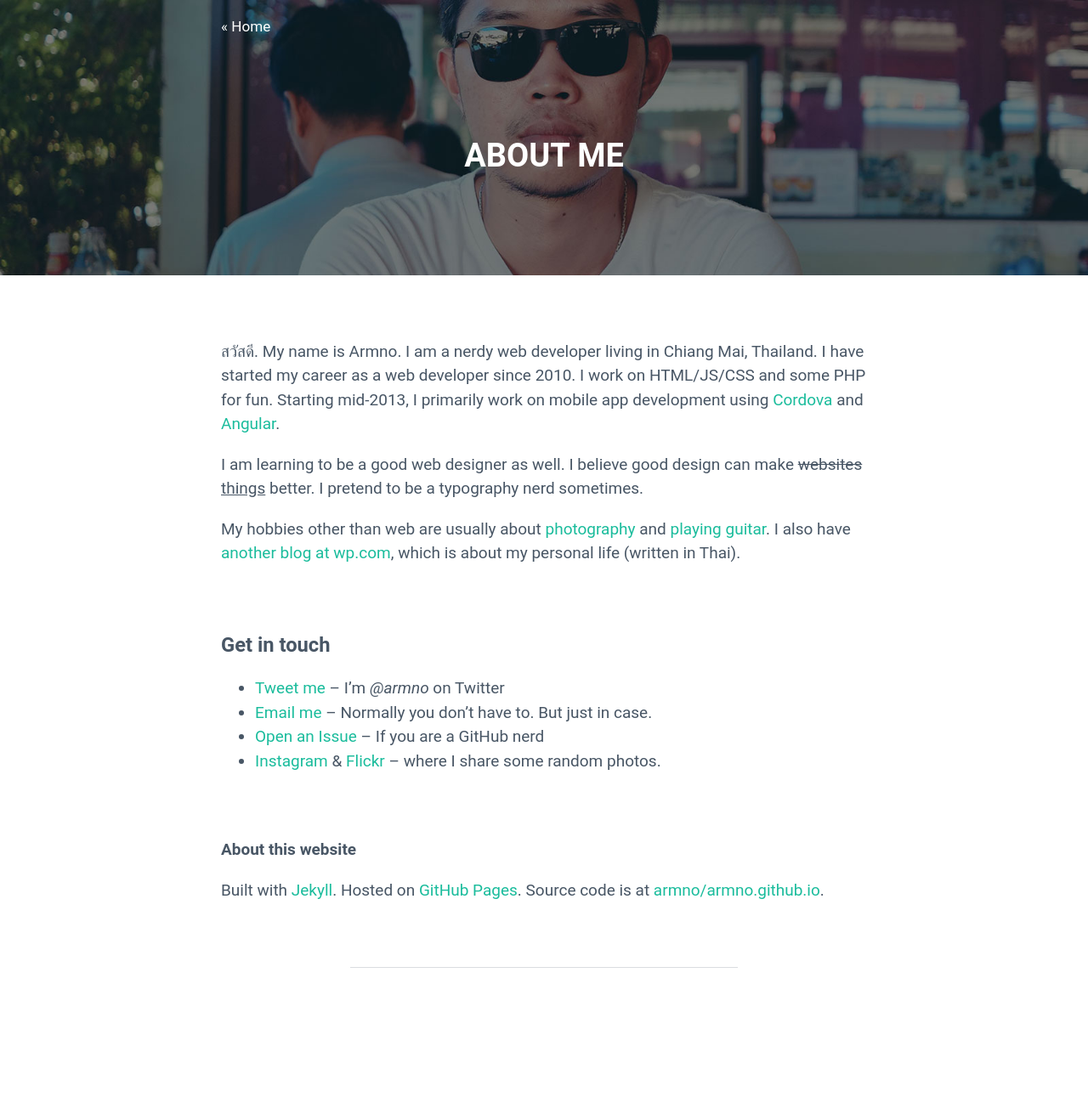
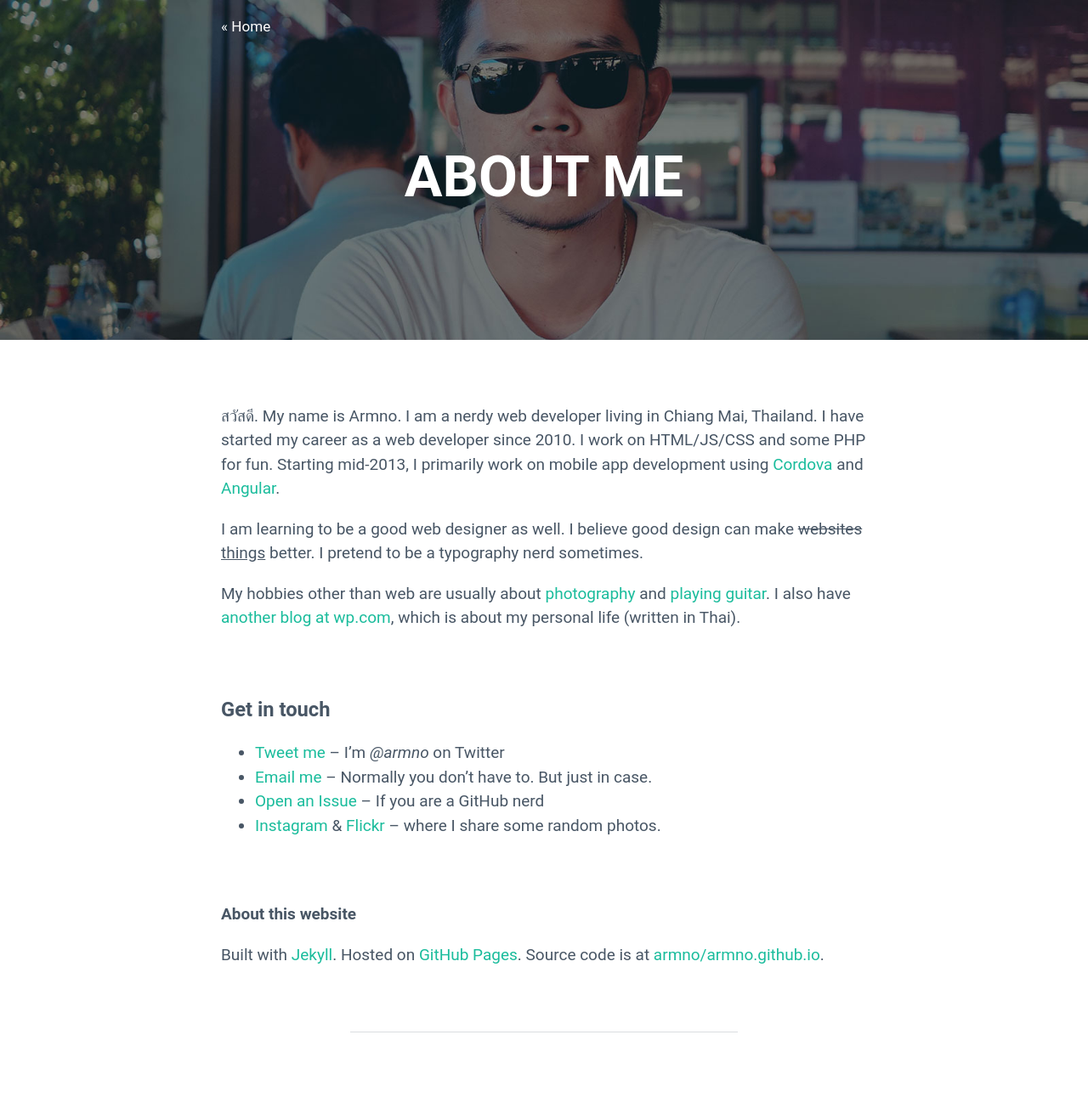
Before and after one commit to armno/armno.github.io, a Jekyll site: the page built from about/index.md, in a window 1280 px wide. Shown: the whole page at 85% size. Built offline with Jekyll 4.4.1, drawn with Linux system fonts in a browser that asks for light colours; before the commit the page ends 1215 px from its top, so only the background shows below that.

Commit message:
hack header size of about page

```diff
--- a/_layouts/default.html
+++ b/_layouts/default.html
@@ -1,5 +1,5 @@
 <!DOCTYPE html>
-<html class="no-js">
+<html class="no-js {% if page.expand-header %} page-jumbo {% endif %}">
   <!--
 
   $$\   $$\           $$\ $$\                                                         $$\
@@ -71,15 +71,6 @@
     <!-- RSS -->
     <link rel="alternate" type="application/atom+xml" title="{{ site.theme.title }}" href="{{ "/feed.xml" | prepend: site.baseurl | prepend: site.url }}" />
 
-    <!-- load the rest of css via loadCss -->
-    <script>
-    function loadCSS(e,n,o,t){"use strict";var d=window.document.createElement("link"),i=n||window.document.getElementsByTagName("script")[0],s=window.document.styleSheets;return d.rel="stylesheet",d.href=e,d.media="only x",t&&(d.onload=t),i.parentNode.insertBefore(d,i),d.onloadcssdefined=function(n){for(var o,t=0;t<s.length;t++)s[t].href&&s[t].href.indexOf(e)>-1&&(o=!0);o?n():setTimeout(function(){d.onloadcssdefined(n)})},d.onloadcssdefined(function(){d.media=o||"all"}),d}
-    loadCSS('/css/main.css');
-    </script>
-    <noscript>
-      <link rel="stylesheet" href="/css/main.css" media="all">
-    </noscript>
-
     <link rel="stylesheet" href="/css/main.css" media="all">
 
     <!-- google fonts -->
--- a/css/main.scss
+++ b/css/main.scss
@@ -185,6 +185,10 @@ pre > code {
     color: #fff;
     margin-bottom: 4rem;
   }
+
+  .page-jumbo & {
+    padding-bottom: 4rem;
+  }
 }
 
 // tags
@@ -206,7 +210,7 @@ pre > code {
 
 .tag-list-item {
   padding: 0.15em 0.4em;
-  background-color: $green;
+  background-color: $gray;
   margin-right: 5px;
   text-transform: uppercase;
   color: #fff;
@@ -297,7 +301,8 @@ pre > code {
   }
 }
 
-.home-intro-text {
+.home-intro-text,
+.page-jumbo .page-title {
   text-transform: uppercase;
   margin-bottom: 1em;
 
@@ -346,7 +351,12 @@ pre > code {
     font-weight: normal;
     font-size: 0.7rem;
     color: #aaa;
-    margin-bottom: .5em;
+    margin-bottom: 0;
+  }
+
+  // @FIXME
+  .tags-list-inline {
+    margin-top: 0.5em;
   }
 
 }
```
Also changed, not shown: about/index.md (+1 -0 lines).
